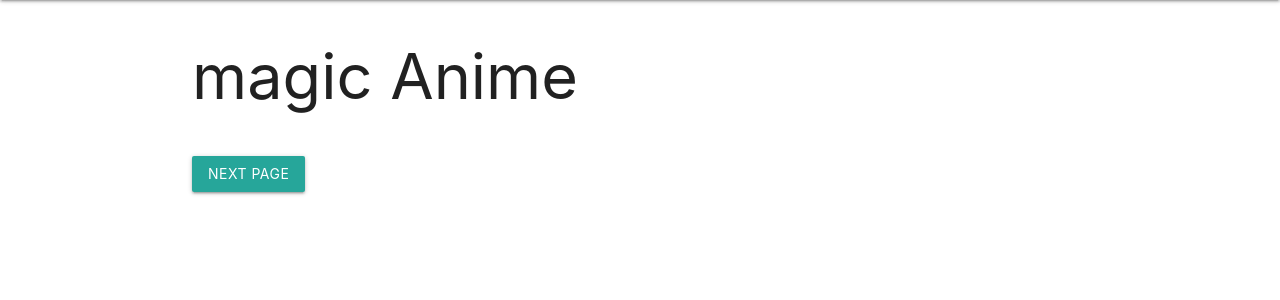
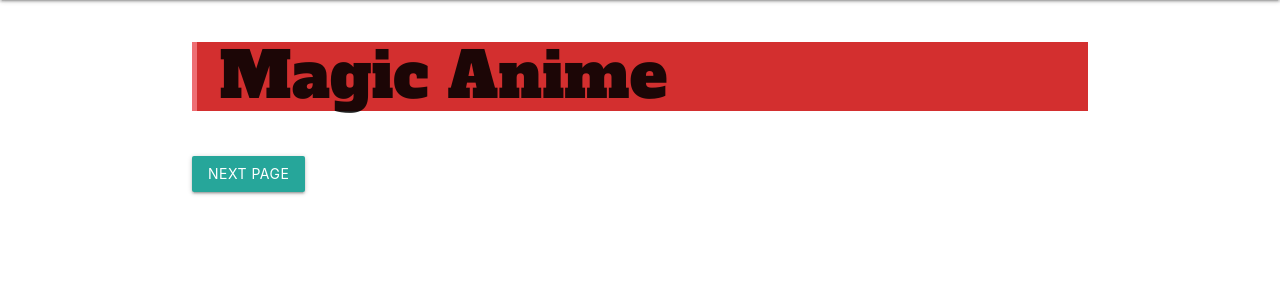
Before and after one commit to n8dizonmustard/fanime, a Django app: page /categories/magic in a window 1280 px wide. Shown: the part 64-364 px from the top of the page. Run offline with Django 3.2, Linux system fonts and the light colour scheme; data that the repository does not hold is empty.

Commit message:
11:20 PST Monday

```diff
--- a/fanime/fanime_app/static/css/style.css
+++ b/fanime/fanime_app/static/css/style.css
@@ -13,9 +13,15 @@ body {
     padding-top: 0;
     text-align: right;
   }
+  h1{
+    font-family: 'Alfa Slab One', cursive;
+
+  }
 
   #library-h1{
     font-family: 'Alfa Slab One', cursive;
+    box-shadow: 5px;
+    border-radius: 2px;
   }
 
   #genre-search{
--- a/fanime/fanime_app/templates/category.html
+++ b/fanime/fanime_app/templates/category.html
@@ -3,26 +3,29 @@
 
 {% block content %}
 
+<blockquote class="red darken-2">
+    <h1>{{category.capitalize}} Anime</h1>
 
-<h1>{{category}} Anime</h1>
+</blockquote>
 
 <!-- showing animes from api -->
 
 
-<div class="row">
+<div class="row black">
     {% for api_anime in response.data%}
     <div class="col s4">
-    <a href="{% url 'detail' api_anime.id %}">
-    <p>{{api_anime.attributes.canonicalTitle}}</p>
-    <p><img src="{{api_anime.attributes.posterImage.small}}" alt=""><p>
-    </a>
+        <a href="{% url 'detail' api_anime.id %}">
+            <p>{{api_anime.attributes.canonicalTitle}}</p>
+            <p><img src="{{api_anime.attributes.posterImage.small}}" alt="">
+                <p>
+        </a>
     </div>
-{%endfor%}
+    {%endfor%}
 </div>
 
 
 <!-- button to go to next page in category -->
-<form action="{% url 'categories_next' 'category' page %}" >
+<form action="{% url 'categories_next' 'category' page %}">
     <button class="btn">Next Page</button>
 </form><br>
 {% endblock %}
--- a/fanime/fanime_app/templates/profile.html
+++ b/fanime/fanime_app/templates/profile.html
@@ -18,7 +18,7 @@
         {% csrf_token %}
         <input type="file" name="photo-file">
         <br><br>
-    <input type="submit" class="btn" value="Upload Photo">
+        <input type="submit" class="btn red darken-2" value="Upload Photo">
     </form>
     {% endfor %}
 
@@ -26,7 +26,7 @@
     <p> About: {{profile.about}}</p>
 
     <form action="{% url 'profile_update' profile.id %}">
-    <button type="submit" class="btn">Edit Profile</button>
+        <button type="submit" class="btn red darken-2">Edit Profile</button>
     </form>
     {%endfor%}
 </div>
--- a/fanime/fanime_app/views.py
+++ b/fanime/fanime_app/views.py
@@ -11,8 +11,8 @@ from django.contrib.auth.mixins import LoginRequiredMixin
 import uuid
 import boto3
 
-S3_BASE_URL = 'https://s3.us-east-2.amazonaws.com/'
-BUCKET = 'pincollector'
+S3_BASE_URL = 'https://s3.us-west-2.amazonaws.com/'
+BUCKET = 'simanutui'
 # Create your views here.
 
 def home(request):
```
Lines whose indentation alone changed are shown as unchanged.
